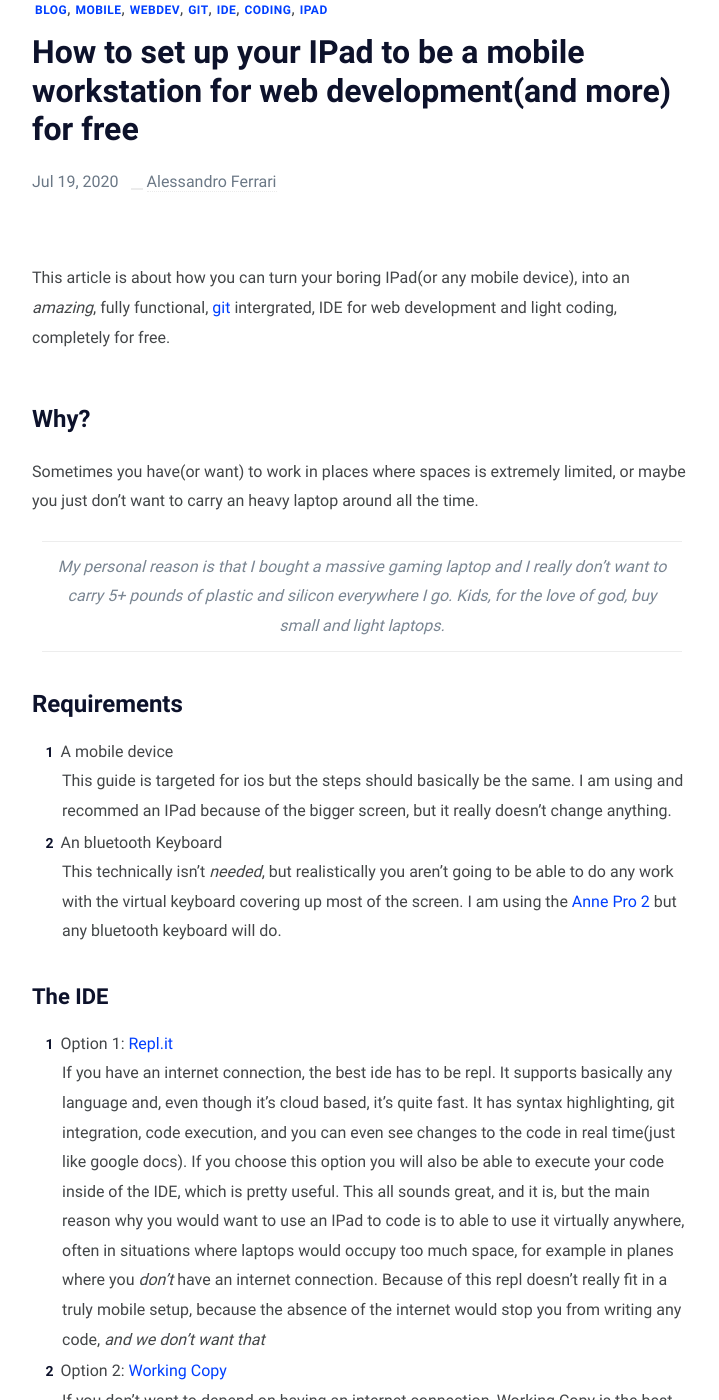
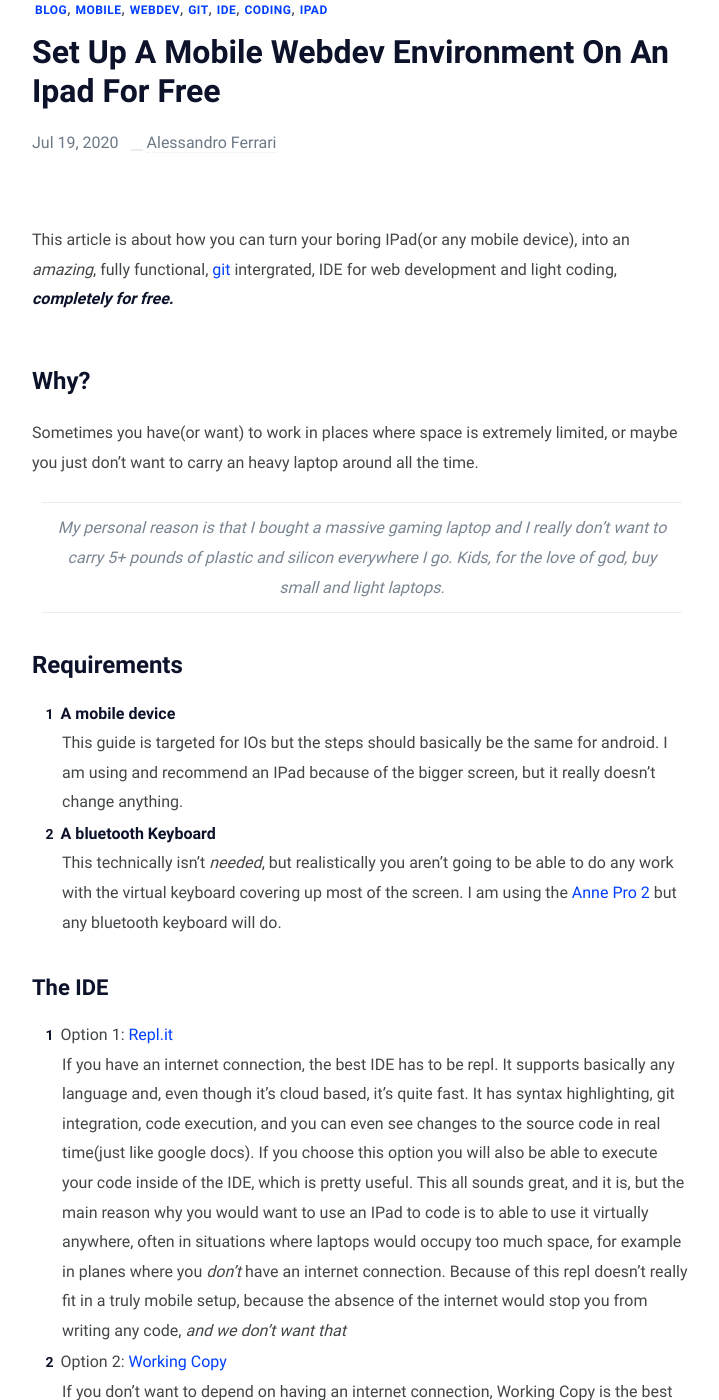
Before and after one commit to Ferryistaken/website, a Jekyll site: the page built from _posts/set-up-a-mobile-webdev-envirnomet-on-an-ipad-for-free/2020-07-19-set-up-a-mobile-webdev-envirnomet-on-an-ipad-for-free.markdown, in a window 1280 px wide and 1400 px high, scrolled down 206 px. Shown: the whole window, without its empty margins (278-997 px from the left). Built offline with Jekyll 4.4.1, drawn with Linux system fonts in a browser that asks for light colours; some of the changed text lies outside the part shown.

Commit message:
final touch to second article

```diff
--- a/_posts/set-up-a-mobile-webdev-envirnomet-on-an-ipad-for-free/2020-07-19-set-up-a-mobile-webdev-envirnomet-on-an-ipad-for-free.markdown
+++ b/_posts/set-up-a-mobile-webdev-envirnomet-on-an-ipad-for-free/2020-07-19-set-up-a-mobile-webdev-envirnomet-on-an-ipad-for-free.markdown
@@ -1,28 +1,28 @@
 ---
 layout: post
-title: How to set up your IPad to be a mobile workstation for web development(and more) for free
+title: Set Up A Mobile Webdev Environment On An Ipad For Free
 date: “2020-07-19 12:22:34 -0400”
 tags: [blog, mobile, webdev, git, ide, coding, ipad]
 description: In this article I will tell you how to set up a fully working IDE for web development on any mobile device for free
 ---
-This article is about how you can turn your boring IPad(or any mobile device), into an *amazing*, fully functional, [git](https://git-scm.com/) intergrated, IDE for web development and light coding, completely for free.
+This article is about how you can turn your boring IPad(or any mobile device), into an *amazing*, fully functional, [git](https://git-scm.com/) intergrated, IDE for web development and light coding, ***completely for free.***
 
 # Why?
-Sometimes you have(or want) to work in places where spaces is extremely limited, or maybe you just don't want to carry an heavy laptop around all the time. <br>
+Sometimes you have(or want) to work in places where space is extremely limited, or maybe you just don't want to carry an heavy laptop around all the time. <br>
 >*My personal reason is that I bought a massive gaming laptop and I really don't want to carry 5+ pounds of plastic and silicon everywhere I go. Kids, for the love of god, buy small and light laptops.*
 
 # Requirements
-1. A mobile device <br>
-This guide is targeted for ios but the steps should basically be the same. I am using and recommed an IPad because of the bigger screen, but it really doesn't change anything. <br>
-2. An bluetooth Keyboard <br>
+1. **A mobile device** <br>
+This guide is targeted for IOs but the steps should basically be the same for android. I am using and recommend an IPad because of the bigger screen, but it really doesn't change anything. <br>
+2. **A bluetooth Keyboard** <br>
 This technically isn't *needed*, but realistically you aren't going to be able to do any work with the virtual keyboard covering up most of the screen. I am using the [Anne Pro 2](https://annepro2.com/products/kailh-box-switchobins-anne-pro-2-60-nkro-bluetooth-4-0-type-c-rgb-mechanical-gaming-keyboard?variant=28863929057357) but any bluetooth keyboard will do.
 
 ## The IDE
 1. Option 1: [Repl.it](https://repl.it/) <br>
-If you have an internet connection, the best ide has to be repl. It supports basically any language and, even though it's cloud based, it's quite fast. It has syntax highlighting, git integration, code execution, and you can even see changes to the code in real time(just like google docs). If you choose this option you will also be able to execute your code inside of the IDE, which is pretty useful. This all sounds great, and it is, but the main reason why you would want to use an IPad to code is to able to use it virtually anywhere, often in situations where laptops would occupy too much space, for example in planes where you *don't* have an internet connection. Because of this repl doesn't really fit in a truly mobile setup, because the absence of the internet would stop you from writing any code, *and we don't want that* <br>
+If you have an internet connection, the best IDE has to be repl. It supports basically any language and, even though it's cloud based, it's quite fast. It has syntax highlighting, git integration, code execution, and you can even see changes to the source code in real time(just like google docs). If you choose this option you will also be able to execute your code inside of the IDE, which is pretty useful. This all sounds great, and it is, but the main reason why you would want to use an IPad to code is to able to use it virtually anywhere, often in situations where laptops would occupy too much space, for example in planes where you *don't* have an internet connection. Because of this repl doesn't really fit in a truly mobile setup, because the absence of the internet would stop you from writing any code, *and we don't want that* <br>
 2. Option 2: [Working Copy](https://workingcopyapp.com/) <br>
 If you don't want to depend on having an internet connection, Working Copy is the best IDE, because it has a free version, it has seamless git integration, syntax highlighting and most importantly, you can continue to edit your files without a connection. <br>
-If you want to push the changes to the remote branch you will need the paid version to Working Copy, *and I promised a **free** way of coding on an ipad, but then again, in the last post I promised only rust widgets,*. In order to push the changes I just go on the github page and push them "manually". <br>
+If you want to push the changes to the remote branch you will need the paid version to Working Copy, *and I promised a **free** way of coding on an ipad, but then again, in the last post I promised only rust widgets, what did you expect?*. Because of this in order to push the changes I just go on the github page and push them "manually". <br>
 The main flaw with Working Copy is that you cannot execute any code, so we need to use another app to do that. The best one that I found so far is [LibTerm](https://libterm.app/), which can be used to execute pyton code, and even *compile c code*. It also gives you a "shell", but of course it's limited to the application container. <br>
 To actually deploy the changes that you made you have to set up some sort of [CI/CD](https://en.wikipedia.org/wiki/CI/CD) system, so that as soon as you push you code your website updates. <br>
 
```
Also changed, not shown: other parts of _posts/set-up-a-mobile-webdev-envirnomet-on-an-ipad-for-free/2020-07-19-set-up-a-mobile-webdev-envirnomet-on-an-ipad-for-free.markdown (+2 -2 lines).
